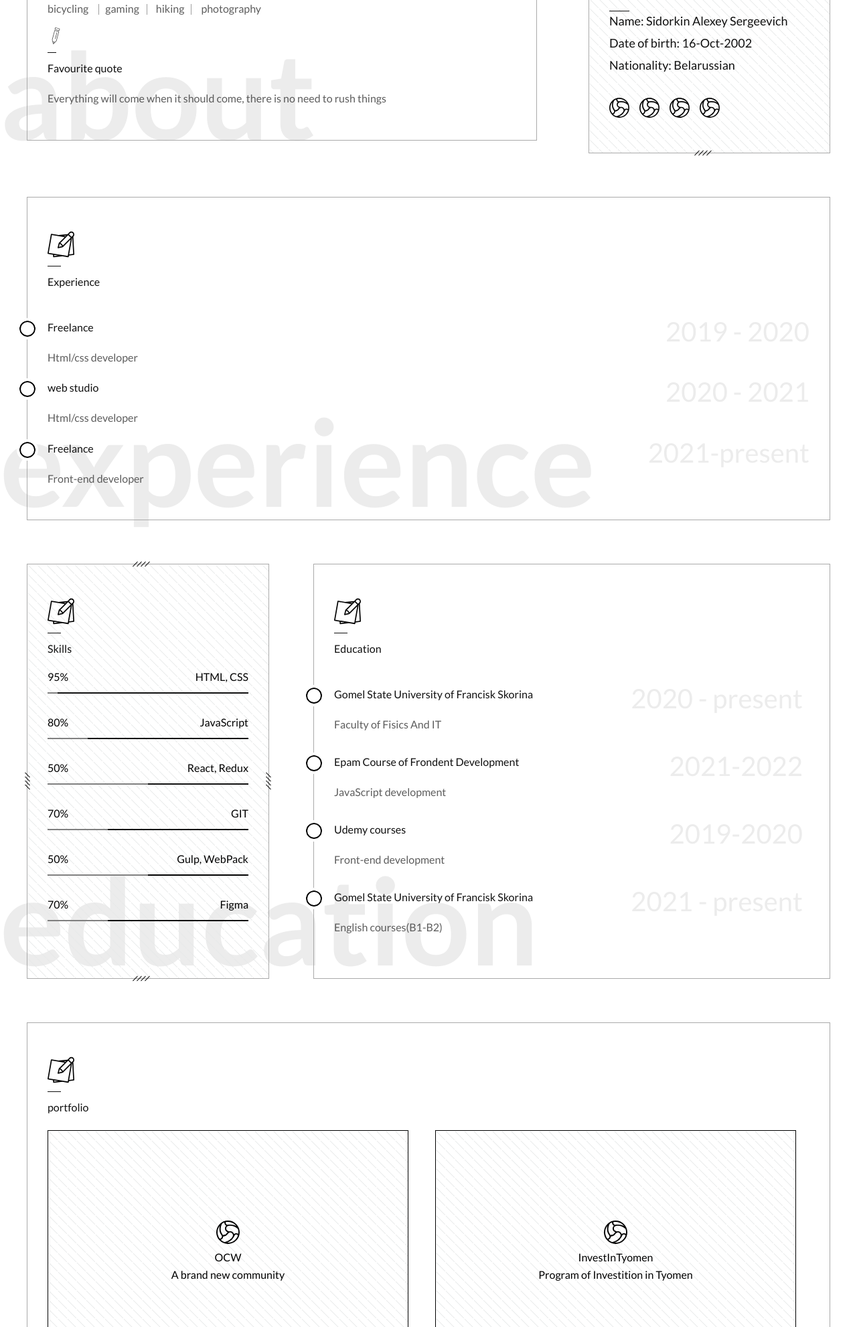
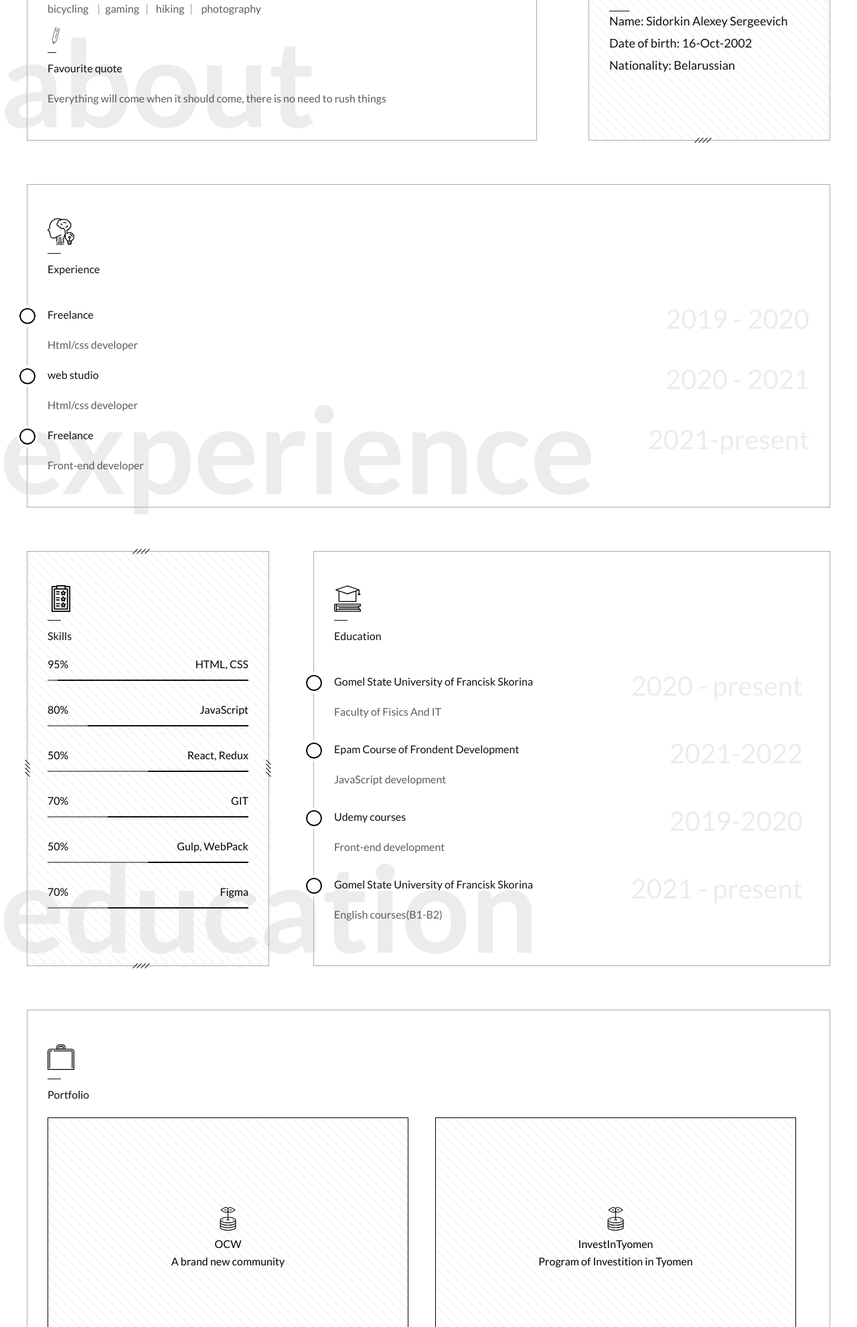
Before and after one commit to Frussia122/rsschool-cv, a plain HTML site: page index.html in a window 1280 px wide. Shown: the part 818-2800 px from the top of the page at 67% size. Drawn offline with Linux system fonts and the light colour scheme.

Commit message:
feat: add new icons

```diff
--- a/index.html
+++ b/index.html
@@ -118,22 +118,7 @@
                             <li class="about-me__profile-item">Nationality: Belarussian</li>
                         </ul>
                     </div>
-                    <div class="about-me__links">
-                        <ul class="about-me__links-list">
-                            <li class="about-me__links-item">
-                                <img src="assets/img/hobbies.svg" alt="" style="width: 30px;">
-                            </li>
-                            <li class="about-me__links-item">
-                                <img src="assets/img/hobbies.svg" alt="" style="width: 30px;">
-                            </li>
-                            <li class="about-me__links-item">
-                                <img src="assets/img/hobbies.svg" alt="" style="width: 30px;">
-                            </li>
-                            <li class="about-me__links-item">
-                                <img src="assets/img/hobbies.svg" alt="" style="width: 30px;">
-                            </li>
-                        </ul>
-                    </div>
+
                 </div>
             </div>
         </section>
@@ -144,7 +129,7 @@
                 <div class="section__big section__big--experience" >
                     <div class="section__header">
                         <div class="sreggin">
-                            <img class="" src="assets/img/about-me.svg" alt="">
+                            <img class="" src="assets/img/exerience.svg" alt="">
                         </div>
                         <h2 class="section__header-title"> Experience</h2>
                     </div>
@@ -214,7 +199,7 @@
                         </div>
                         <div class="section__header">
                             <div class="sreggin">
-                                <img class="" src="assets/img/about-me.svg" alt="">
+                                <img class="" src="assets/img/skills.svg" alt="">
                             </div>
                             <h2 class="section__header-title"> Skills</h2>
                         </div>
@@ -279,7 +264,7 @@
                     <div class="section__big section__big--education" >
                         <div class="section__header">
                             <div class="sreggin">
-                                <img class="" src="assets/img/about-me.svg" alt="">
+                                <img class="" src="assets/img/education.svg" alt="">
                             </div>
                             <h2 class="section__header-title"> Education</h2>
                         </div>
@@ -335,9 +320,9 @@
                     <div class="section__big" >
                         <div class="section__header">
                             <div class="sreggin">
-                                <img class="" src="assets/img/about-me.svg" alt="">
+                                <img class="" src="assets/img/portfolio.svg" alt="">
                             </div>
-                            <h2 class="section__header-title"> portfolio</h2>
+                            <h2 class="section__header-title"> Portfolio</h2>
                         </div>
 
                         <ul class="portfolio__list">
@@ -347,7 +332,7 @@
                                         <img src="assets/portfolio/OCW.PNG" class="portfolio__item-img" alt="">
                                     <div class="porfolio__item-text">
                                      <div class="portfolio__item-icon">
-                                         <img src="assets/img/hobbies.svg" alt="">
+                                         <img src="assets/img/money.svg" alt="">
                                      </div>
                                      <div class="porftolio__item-title">OCW</div>
                                      <div class="portfolio__item-description">A brand new community</div>
@@ -363,7 +348,7 @@
                                     <img src="assets/portfolio/TOYMEN.PNG" class="portfolio__item-img" alt="aasda">
                                     <div class="porfolio__item-text">
                                     <div class="portfolio__item-icon">
-                                        <img src="assets/img/hobbies.svg" alt="">
+                                        <img src="assets/img/money.svg" alt="">
                                     </div>
                                     <div class="porftolio__item-title">InvestInTyomen</div>
                                     <div class="portfolio__item-description">Program of Investition in Tyomen</div>
@@ -377,7 +362,7 @@
                                         <img src="assets/portfolio/CARDMILS.PNG" class="portfolio__item-img" alt="asdasd">
                                         <div class="porfolio__item-text">
                                         <div class="portfolio__item-icon">
-                                            <img src="assets/img/hobbies.svg" alt="">
+                                            <img src="assets/img/money.svg" alt="">
                                         </div>
                                         <div class="porftolio__item-title">Card Mills</div>
                                         <div class="portfolio__item-description">A new fuel card</div>
@@ -391,7 +376,7 @@
                                         <img src="assets/portfolio/MAGNA.PNG" class="portfolio__item-img" alt="asdasd">
                                         <div class="porfolio__item-text">
                                         <div class="portfolio__item-icon">
-                                            <img src="assets/img/hobbies.svg" alt="">
+                                            <img src="assets/img/money.svg" alt="">
                                         </div>
                                         <div class="porftolio__item-title">Magna</div>
                                         <div class="portfolio__item-description">Investition site</div>
@@ -438,7 +423,7 @@
                         </div>
                         <div class="section__header">
                             <div class="sreggin">
-                                <img class="" src="assets/img/about-me.svg" alt="">
+                                <img class="" src="assets/img/phone.svg" alt="">
                             </div>
                             <h2 class="section__header-title"> Lets Talk</h2>
                         </div>
@@ -451,28 +436,13 @@
                                 <li class="about-me__profile-item">Discord: amidgard#2827</li>
                             </ul>
                         </div>
-                        <div class="about-me__links">
-                            <ul class="about-me__links-list">
-                                <li class="about-me__links-item">
-                                    <img src="assets/img/hobbies.svg" alt="" style="width: 30px;">
-                                </li>
-                                <li class="about-me__links-item">
-                                    <img src="assets/img/hobbies.svg" alt="" style="width: 30px;">
-                                </li>
-                                <li class="about-me__links-item">
-                                    <img src="assets/img/hobbies.svg" alt="" style="width: 30px;">
-                                </li>
-                                <li class="about-me__links-item">
-                                    <img src="assets/img/hobbies.svg" alt="" style="width: 30px;">
-                                </li>
-                            </ul>
-                        </div>
+
 
                     </div>
                     <div class="section__big section__big--education" >
                         <div class="section__header">
                             <div class="sreggin">
-                                <img class="" src="assets/img/about-me.svg" alt="">
+                                <img class="" src="assets/img/code.svg" alt="">
                             </div>
                             <h2 class="section__header-title"> Code Example</h2>
                         </div>
```
Also changed, not shown: assets/img/code.svg (added), assets/img/education.svg (added), assets/img/exerience.svg (added), assets/img/money.svg (added), assets/img/phone.svg (added), assets/img/portfolio.svg (added), assets/img/skills.svg (added).
